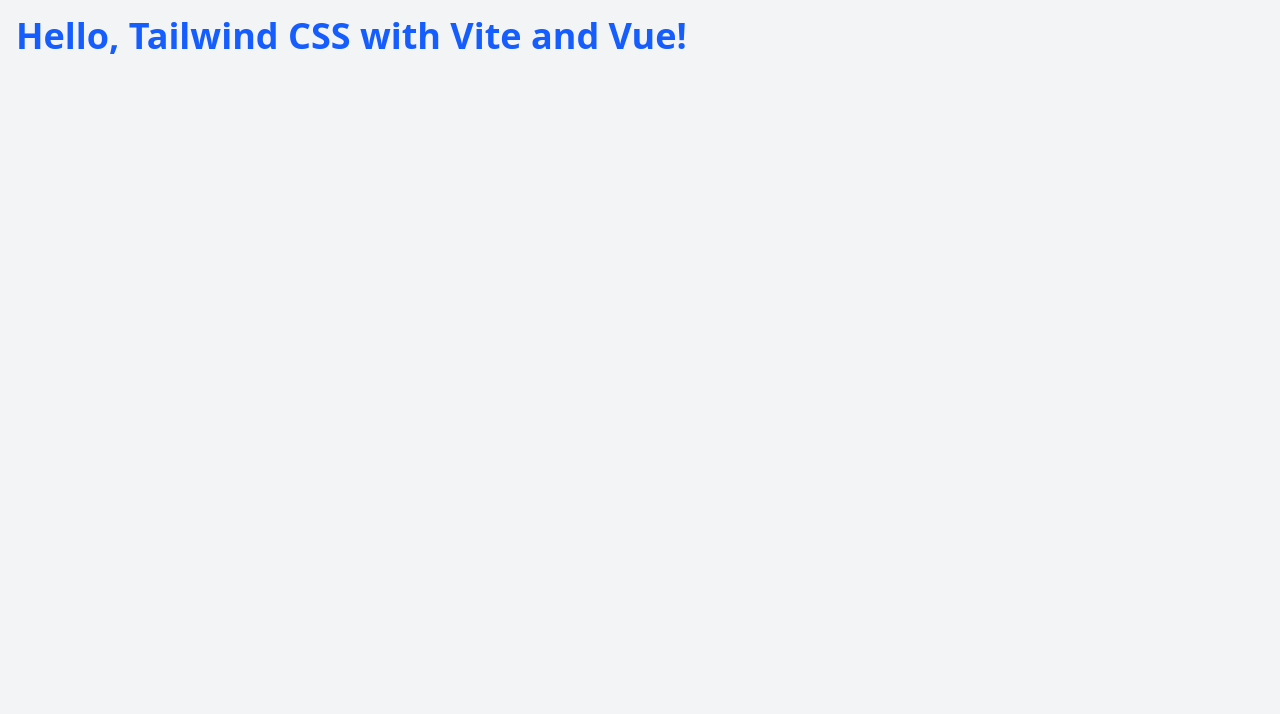
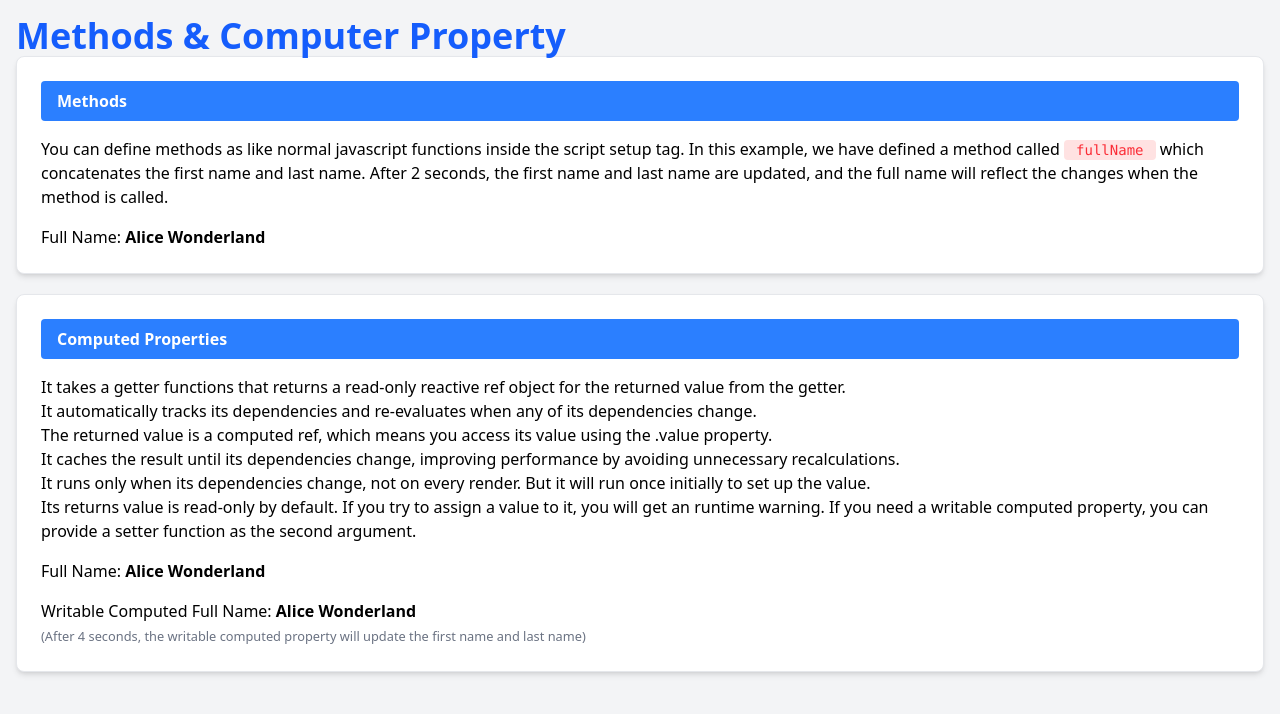
Before and after one commit to shahnewazz/vue-practice, a Vue app: page / in a window 1280 px wide. Shown: the top 714 px of the page. Built offline with nearby package versions, Linux system fonts and the light colour scheme.

Commit message:
added changes

```diff
--- a/src/App.vue
+++ b/src/App.vue
@@ -1,10 +1,93 @@
 <script setup>
+import { computed, ref } from 'vue';
+const firstName = ref('John')
+const lastName = ref('Doe')
+
+const fullName = () => {
+  return `${firstName.value} ${lastName.value}`
+}
+
+setTimeout(() => {
+  firstName.value = 'Shanewaz'
+  lastName.value = 'Sakil'
+}, 2000)
+
+const computedFullName = computed(() => {
+  console.log('Computed property runs')
+  return `${firstName.value} ${lastName.value}`
+})
+
+const tryToChangeComputed = () => {
+  // This will give a runtime warning
+  computedFullName.value = 'New Name'
+}
+tryToChangeComputed()
+
+const writableComputedFullName = computed({
+  get(){
+    return `${firstName.value} ${lastName.value}`
+  },
+  set(value){
+    const names = value.split(' ')
+    firstName.value = names[0]
+    lastName.value = names[1]
+  }
+})
+
+setTimeout(() => {
+  writableComputedFullName.value = 'Alice Wonderland'
+}, 4000)
 
 </script>
 
 <template>
   <div class="container mx-auto p-4">
-    <h1 class="text-4xl font-bold text-blue-600">Hello, Tailwind CSS with Vite and Vue!</h1>
+    <h1 class="text-4xl font-bold text-blue-600">Methods & Computer Property</h1>
+
+    <div class="topic-box">
+      <h2 class="topic-header">Methods</h2>
+      <p>
+        You can define methods as like normal javascript functions inside the script setup tag.
+        In this example, we have defined a method called <code>fullName</code> which concatenates the first name and last name.
+        After 2 seconds, the first name and last name are updated, and the full name will reflect the changes when the method is called.
+      </p>
+      <p class="mt-4">
+        Full Name: <strong>{{ fullName() }}</strong>
+      </p>
+    </div>
+    <div class="topic-box">
+      <h2 class="topic-header">Computed Properties</h2>
+      <ul>
+        <li>
+          It takes a getter functions that returns a read-only reactive ref object for the returned value from the getter.
+        </li>
+        <li>
+          It automatically tracks its dependencies and re-evaluates when any of its dependencies change.
+        </li>
+        <li>
+          The returned value is a computed ref, which means you access its value using the .value property.
+        </li>
+        <li>
+          It caches the result until its dependencies change, improving performance by avoiding unnecessary recalculations.
+        </li>
+        <li>
+          It runs only when its dependencies change, not on every render. But it will run once initially to set up the value.
+        </li>
+        <li>
+          Its returns value is read-only by default. If you try to assign a value to it, you will get an runtime warning. If you need a writable computed property, you can provide a setter function as the second argument.
+        </li>
+      </ul>
+      <p class="mt-4">
+        Full Name: <strong>{{ computedFullName }}</strong>
+      </p>
+      <p class="mt-4">
+        Writable Computed Full Name: <strong>{{ writableComputedFullName }}</strong>
+      </p>
+      <small class="text-gray-500">
+        (After 4 seconds, the writable computed property will update the first name and last name)
+      </small>
+    </div>
+
   </div>
 </template>
 
```
